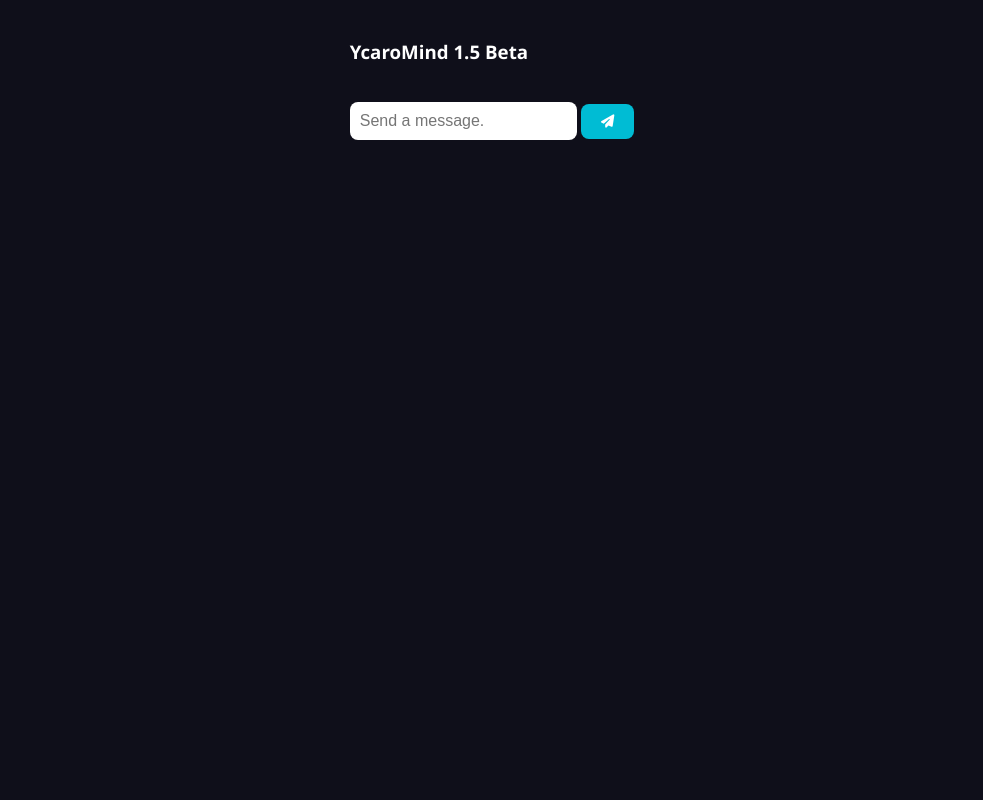
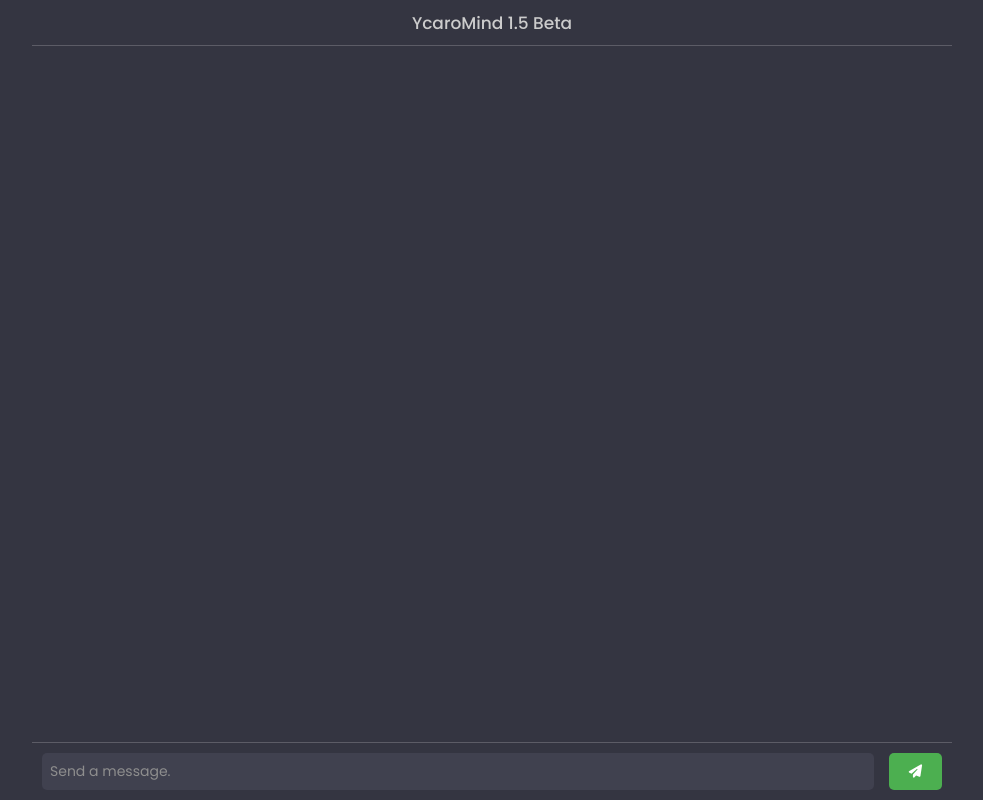
Before and after one commit to YcaroMiguel/ycaromind, a plain HTML site: page index.html in a window 1280 px wide. Shown: the whole page, without its empty margins (148-1131 px from the left). Drawn offline with Linux system fonts and the light colour scheme.

Commit message:
Update style.css

```diff
--- a/style.css
+++ b/style.css
@@ -1,109 +1,143 @@
-:root {
-  --bg: #0f0f1a;
-  --text: #fff;
-  --primary: #00bcd4;
-  --user: #00bcd4;
-  --bot: #e0e0e0;
+@import url('https://fonts.googleapis.com/css2?family=Poppins:wght@300;400;500;600;700&display=swap');
+
+*{
+    font-family: 'Poppins', sans-serif;
 }
 
-body.light {
-  --bg: #f0f0f0;
-  --text: #000;
-  --primary: #00796b;
-  --user: #00796b;
-  --bot: #333;
+body{
+    margin: 0;
+    padding: 0;
+    background-color: #343541;
 }
 
-body {
-  margin: 0;
-  font-family: 'Segoe UI', sans-serif;
-  background: var(--bg);
-  color: var(--text);
+.header{
+    display: flex;
+    align-items: center;
+    justify-content: center;
+    color: #ccc;
+    border-bottom: 1px solid #5c5c66;
+    height: 45px;
+}
+
+.header h3{
+    font-size: 17px;
+    font-weight: 500;
+}
+
+.container{
+    max-width: 920px;
+    height: 100vh;
     display: flex;
     flex-direction: column;
-  height: 100vh;
+    justify-content: space-between;
+    margin: 0 auto;
 }
 
-.top-bar {
-  background: var(--primary);
-  color: white;
+.info{
+    display: flex;
+    align-items: center;
+    justify-content: center;
+    flex: 20;
+}
+
+.info a{
+    color: #fff;
+    text-decoration: none;
+    font-size: 25px;
+    font-weight: bold;
+    transition: all 0.3s ease;
+}
+
+.info a:hover{
+    color: #4caf50;
+}
+
+.input-container{
+    background-color: #343541;
     padding: 10px;
     display: flex;
     justify-content: space-between;
-  align-items: center;
+    border-top: 1px solid #5c5c66;
+    position: sticky;
+    bottom: 0;
 }
 
-.username input {
-  padding: 5px;
+#user-input{
+    background-color: #40414f;
+    color: #fff;
+    border: none;
+    outline: none;
+    padding: 8px;
+    flex: 9;
+    font-size: 14px;
+    font-weight: 400;
     border-radius: 5px;
-  border: none;
 }
 
-.container {
-  flex: 1;
-  padding: 20px;
-  max-width: 700px;
-  margin: auto;
-  display: flex;
-  flex-direction: column;
-  gap: 10px;
+#user-input::placeholder{
+    color: #8e8e8e;
+    font-weight: 400;
 }
 
-.chat-box {
-  background-color: rgba(0,0,0,0.2);
-  padding: 15px;
-  border-radius: 10px;
-  height: 60vh;
-  overflow-y: auto;
+#send-button{
+    display: flex;
+    align-items: center;
+    justify-content: center;
+    padding: 8px 20px;
+    border: none;
+    border-radius: 5px;
+    background-color: #4caf50;
+    color: #fff;
+    cursor: pointer;
+    margin-left: 15px;
+    transition: all 0.3s ease;
 }
 
-.message {
-  margin: 10px 0;
-  line-height: 1.5;
+#send-button:hover{
+    background-color: #388e3c;
 }
 
-.user {
-  text-align: right;
-  color: var(--user);
+.chat-container{
+    flex: 1;
 }
 
-.bot {
-  text-align: left;
-  color: var(--bot);
+.chat-box{
+    display: flex;
+    align-items: center;
+    padding: 10px 15px;
 }
 
-pre {
-  background: rgba(0, 0, 0, 0.3);
-  padding: 10px;
-  border-radius: 8px;
-  overflow-x: auto;
-  white-space: pre-wrap;
-  font-family: monospace;
-  color: #9dfcdb;
+#chat-log{
+    margin-bottom: 10px;
+    font-size: 14px;
+    line-height: 1.6;
 }
 
-.input-area {
-  display: flex;
-  gap: 10px;
+#chat-log i{
+    margin-right: 10px;
+    color: #fff;
+    border-radius: 5px;
 }
 
-input[type="text"] {
-  flex: 1;
-  padding: 10px;
-  border-radius: 8px;
-  border: none;
-  font-size: 16px;
+.bot, .user{
+    display: flex;
+    align-items: flex-start;
+    color: #eee;
+    width: 100%;
+    padding: 15px 7px 15px 10px;
+    border-radius: 6px;
 }
 
-button {
-  background-color: var(--primary);
-  color: white;
-  border: none;
-  border-radius: 8px;
-  padding: 10px 20px;
-  cursor: pointer;
+.bot{
+    background-color: #444654;
 }
 
-button:hover {
-  opacity: 0.9;
+#chat-log #user-icon i{
+    background-color: #19c37d;
+    padding: 10px 11px;
 }
+
+#chat-log #bot-icon i{
+    background-color: #9859b7;
+    padding: 10px 8px 11px;
+}
```
Lines whose indentation alone changed are shown as unchanged.
